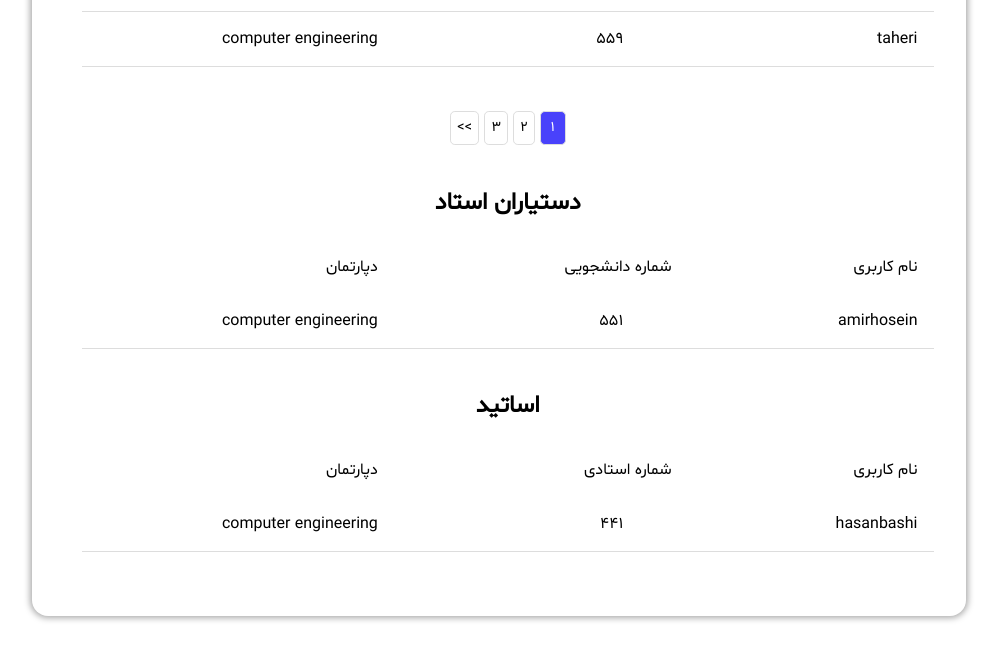
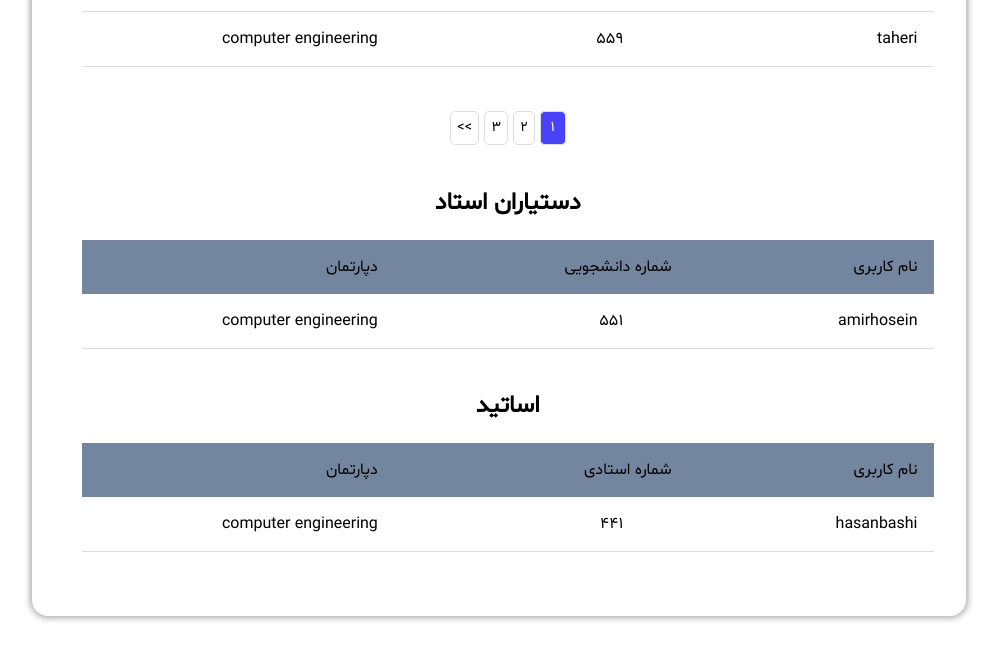
Before and after one commit to hut-raha/darsafzar, a PHP site: page /lesson/users in a window 1280 px wide; the page is wider, and only the part inside the window is pictured. Shown: the part 3620-4268 px from the top of that part, without its empty margins (0-1007 px from the left). Run offline with PHP 8.4, Linux system fonts and the light colour scheme; a user stored in the database is signed in; data comes from the database, SQL or seed files in the repository; data that the repository does not hold is empty; some web fonts are replaced.

Commit message:
fixed a UI mistake

```diff
--- a/view/lesson/users.php
+++ b/view/lesson/users.php
@@ -265,25 +265,12 @@
                         <?php foreach (Database::getInstance()->output("SELECT * FROM student") as $users) { ?>
                             <ul style="border-bottom: 0.1rem solid #ddd">
                                 <div style="display: flex; align-items: center">
-                                    <!-- <li>
-                                        <img class="users" style="margin: 0.5rem 0 0.5rem 0.5rem; vertical-align: middle; height: 2rem" src="/assets/svg/main/user-circle-black.svg" alt="">
-                                        <a href="/forum/discuss/51"><?php echo $users["Fname"]." ".$users["Lname"] ?></a>
-                                    </li> -->
                                     <li class="w-30">
                                         <span><?php echo $users["Username"] ?></span>
                                     </li>
                                     <li style="margin-right: 3rem" class="w-30">
                                         <span><?php echo $users["student_id"] ?></span>
                                     </li>
-                                    <!-- <li>
-                                        <span><?php echo $users["Email"] ?></span>
-                                    </li>
-                                    <li>
-                                        <span><?php echo $users["Birth_date"] ?></span>
-                                    </li>
-                                    <li>
-                                        <span style="margin-right: 1rem"><?php if ($users["Sex"] == "male") { echo "مرد"; } else { echo "زن"; } ?></span>
-                                    </li> -->
                                     <li class="w-30">
                                         <span><?php echo $users["Dept"] ?></span>
                                     </li>
@@ -301,31 +288,18 @@
                         </div>
                         <br>
                         <h2 style="text-align: center">دستیاران استاد</h2>
-                        <ul>
+                        <ul style="background-color: #73859f">
                             <li class="w-30">نام کاربری</li><li class="w-30">شماره دانشجویی</li><li style="margin-right: 3rem" class="w-30">دپارتمان</li>
                         </ul>
                         <?php foreach (Database::getInstance()->output("SELECT * FROM student WHERE student_id = ".Database::getInstance()->output("SELECT * FROM ta")[0]["student_id"]) as $users) { ?>
                             <ul style="border-bottom: 0.1rem solid #ddd">
                                 <div style="display: flex; align-items: center">
-                                    <!-- <li>
-                                        <img class="users" style="margin: 0.5rem 0 0.5rem 0.5rem; vertical-align: middle; height: 2rem" src="/assets/svg/main/user-circle-black.svg" alt="">
-                                        <a href="/forum/discuss/51"><?php echo $users["Fname"]." ".$users["Lname"] ?></a>
-                                    </li> -->
                                     <li class="w-30">
                                         <span><?php echo $users["Username"] ?></span>
                                     </li>
                                     <li style="margin-right: 3rem" class="w-30">
                                         <span><?php echo $users["student_id"] ?></span>
                                     </li>
-                                    <!-- <li>
-                                        <span><?php echo $users["Email"] ?></span>
-                                    </li>
-                                    <li>
-                                        <span><?php echo $users["Birth_date"] ?></span>
-                                    </li>
-                                    <li>
-                                        <span style="margin-right: 1rem"><?php if ($users["Sex"] == "male") { echo "مرد"; } else { echo "زن"; } ?></span>
-                                    </li> -->
                                     <li class="w-30">
                                         <span><?php echo $users["Dept"] ?></span>
                                     </li>
@@ -334,31 +308,18 @@
                         <?php } ?>
                         <br>
                         <h2 style="text-align: center">اساتید</h2>
-                        <ul>
+                        <ul style="background-color: #73859f">
                             <li class="w-30">نام کاربری</li><li class="w-30">شماره استادی</li><li style="margin-right: 3rem" class="w-30">دپارتمان</li>
                         </ul>
                         <?php foreach (Database::getInstance()->output("SELECT * FROM professor") as $users) { ?>
                             <ul style="border-bottom: 0.1rem solid #ddd">
                                 <div style="display: flex; align-items: center">
-                                    <!-- <li>
-                                        <img class="users" style="margin: 0.5rem 0 0.5rem 0.5rem; vertical-align: middle; height: 2rem" src="/assets/svg/main/user-circle-black.svg" alt="">
-                                        <a href="/forum/discuss/51"><?php echo $users["Fname"]." ".$users["Lname"] ?></a>
-                                    </li> -->
                                     <li class="w-30">
                                         <span><?php echo $users["Username"] ?></span>
                                     </li>
                                     <li style="margin-right: 3rem" class="w-30">
                                         <span><?php echo $users["professor_id"] ?></span>
                                     </li>
-                                    <!-- <li>
-                                        <span><?php echo $users["Email"] ?></span>
-                                    </li>
-                                    <li>
-                                        <span><?php echo $users["Birth_date"] ?></span>
-                                    </li>
-                                    <li>
-                                        <span style="margin-right: 1rem"><?php if ($users["Sex"] == "male") { echo "مرد"; } else { echo "زن"; } ?></span>
-                                    </li> -->
                                     <li class="w-30">
                                         <span><?php echo $users["Dept"] ?></span>
                                     </li>
```
